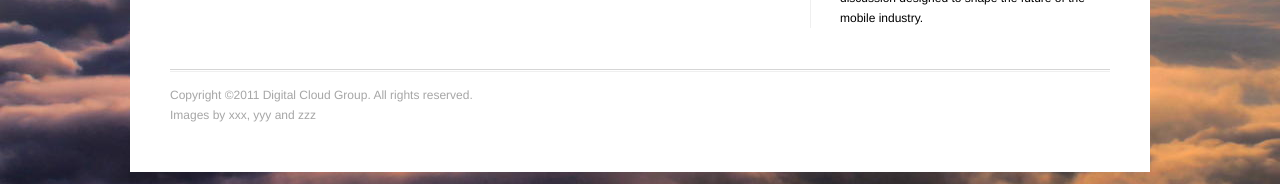
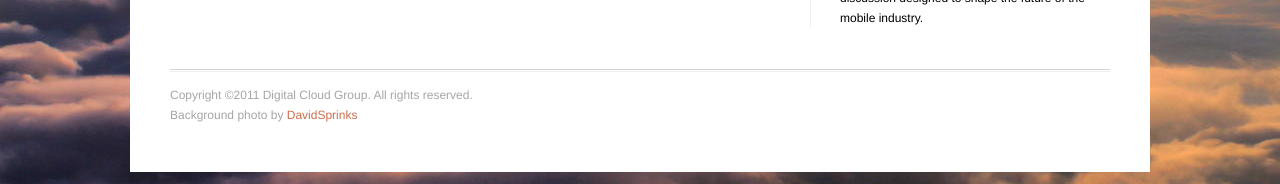
Before and after one commit to sunny1/sunny1.github.com, a Jekyll site: the page built from index.html, in a window 1280 px wide. Shown: the part 742-926 px from the top of the page. Built offline with Jekyll 4.4.1, drawn with Linux system fonts in a browser that asks for light colours; nearby versions of some CDN libraries; Markdown is read by kramdown in place of the engine named in the settings.

Commit message:
updated copyright

```diff
--- a/_layouts/default.html
+++ b/_layouts/default.html
@@ -70,7 +70,7 @@ menu:
 		<div id="footer">
 			<div id="copyright">
 				Copyright &copy;2011 Digital Cloud Group. All rights reserved.<br />
-				Images by xxx, yyy and zzz
+				Background photo by <a href="http://www.flickr.com/photos/davidspinks/">DavidSprinks</a>
 			</div><!-- end #copyright -->
             <ul class="social">
             	<li id="social1"><a href="#">Twitter</a></li>
```
